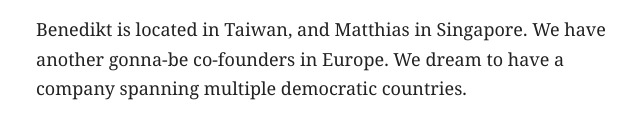
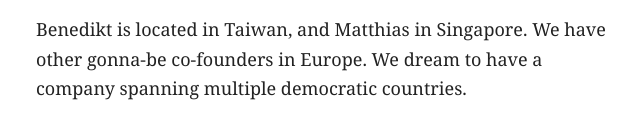
Before and after one commit to tokengeist/tokengeist.github.io, a plain HTML site: page jensen/index.html in a window 1280 px wide. Shown: the part 1234-1372 px from the top of the page, 316-956 px from the left. Drawn offline with Linux system fonts and the light colour scheme.

Commit message:
Fix plural agreement in /jensen co-founders sentence
Co-Authored-By: Claude Opus 5.5 <noreply@anthropic.com>

```diff
--- a/jensen/index.html
+++ b/jensen/index.html
@@ -119,7 +119,7 @@
 
   <p>The same innovation also solves agent coordination and allows for drastic inference speed gains, while allowing for an explicit world model and even limited test-time learning.</p>
   <p>I have not seen anything in contemporary literature resembling it, yet once you know it, it appears obvious: All the pieces fall into place. It solves much beyond what is told here. We are also secretive, no online AI model has even seen the innovation. So be rest assured this is not another linear attention, diffusion or god-forbid AI-psychosis.</p>
-  <p>Benedikt is located in Taiwan, and Matthias in Singapore. We have another gonna-be co-founders in Europe. We dream to have a company spanning multiple democratic countries.</p>
+  <p>Benedikt is located in Taiwan, and Matthias in Singapore. We have other gonna-be co-founders in Europe. We dream to have a company spanning multiple democratic countries.</p>
 </main>
 </body>
 </html>
```
